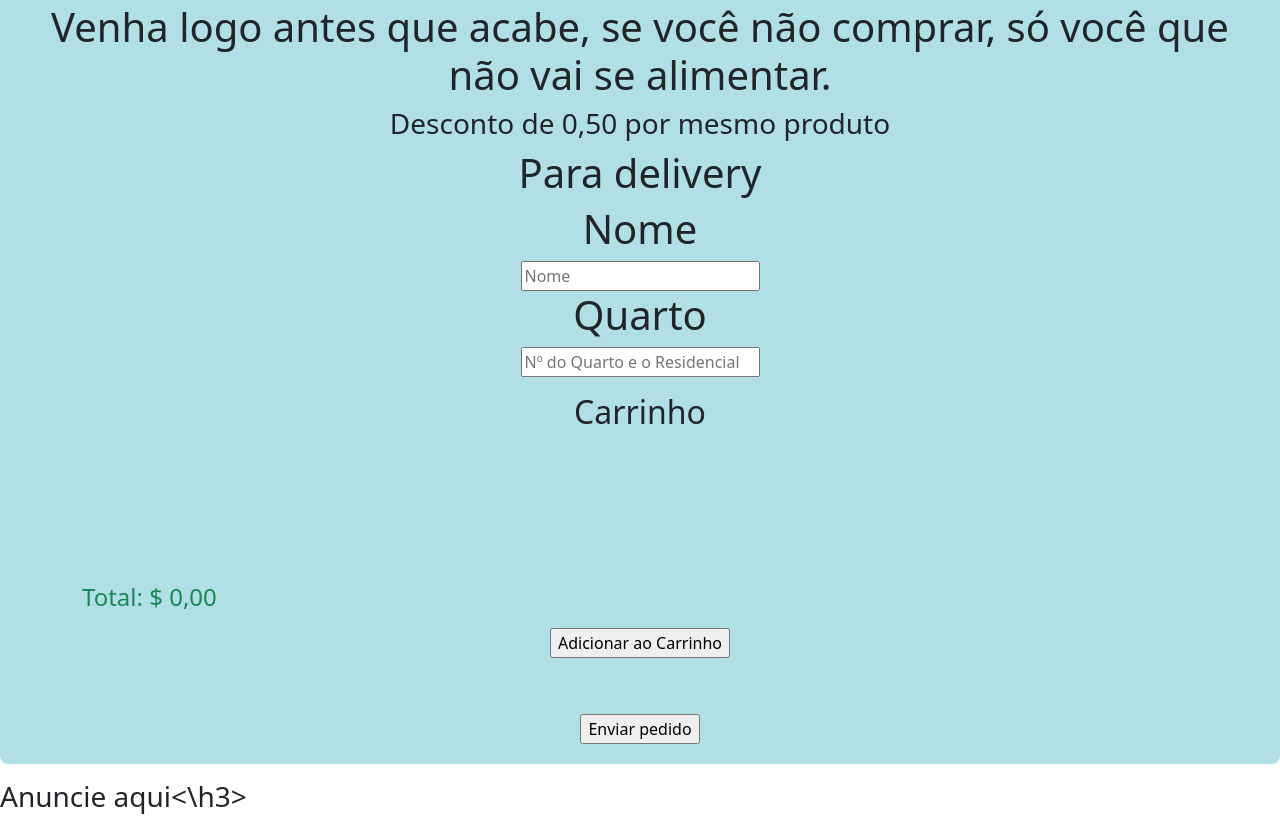
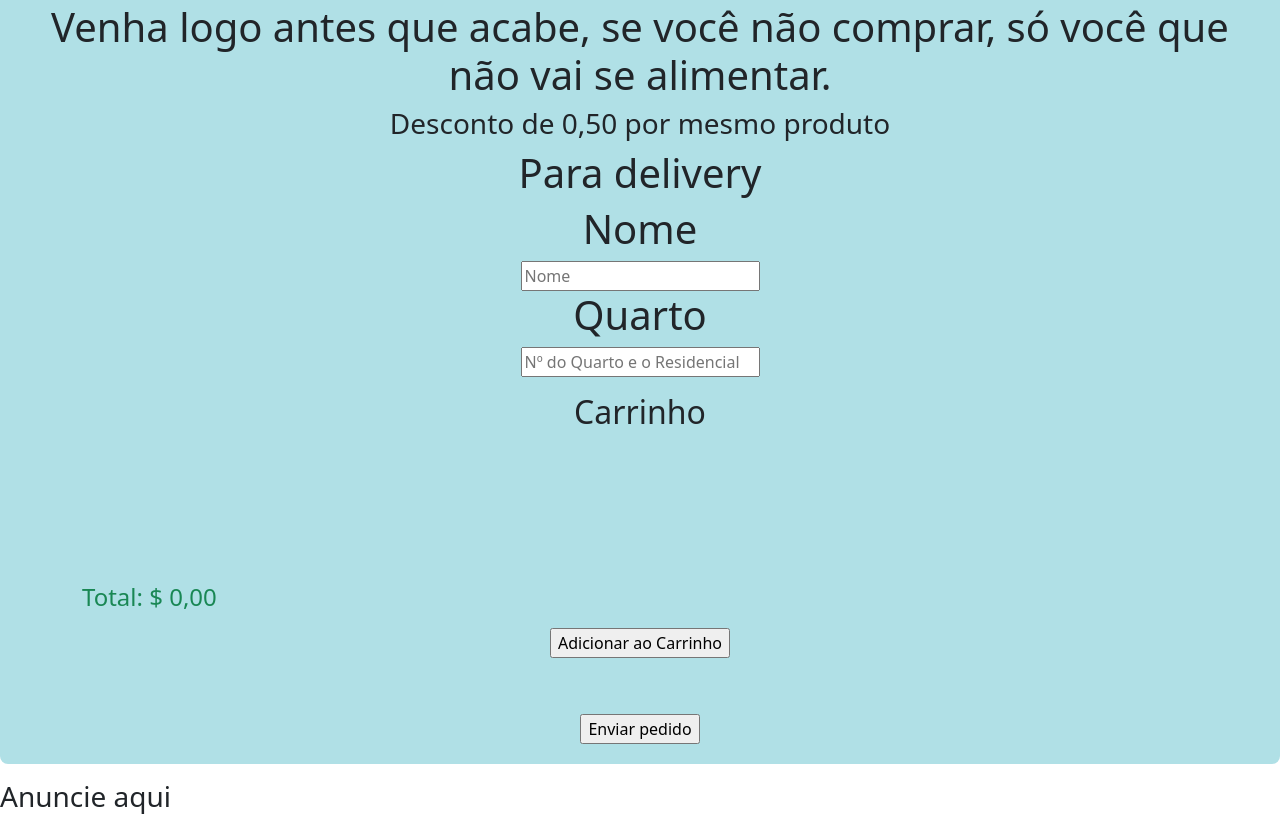
Before and after one commit to Lakes-ro/Vendas, a plain HTML site: page index.html in a window 1280 px wide. Shown: the part 1368-2189 px from the top of the page. Drawn offline with nearby package versions, Linux system fonts and the light colour scheme.

Commit message:
Atualizar o index.html

```diff
--- a/index.html
+++ b/index.html
@@ -205,6 +205,6 @@
       <!--- <a class="login" href="Login.HTML">Ir para o Login</a> --->
     </div>
 
-<h3>Anuncie aqui<\h3>
+<h3>Anuncie aqui</h3>
 </body>
 </html>
```
